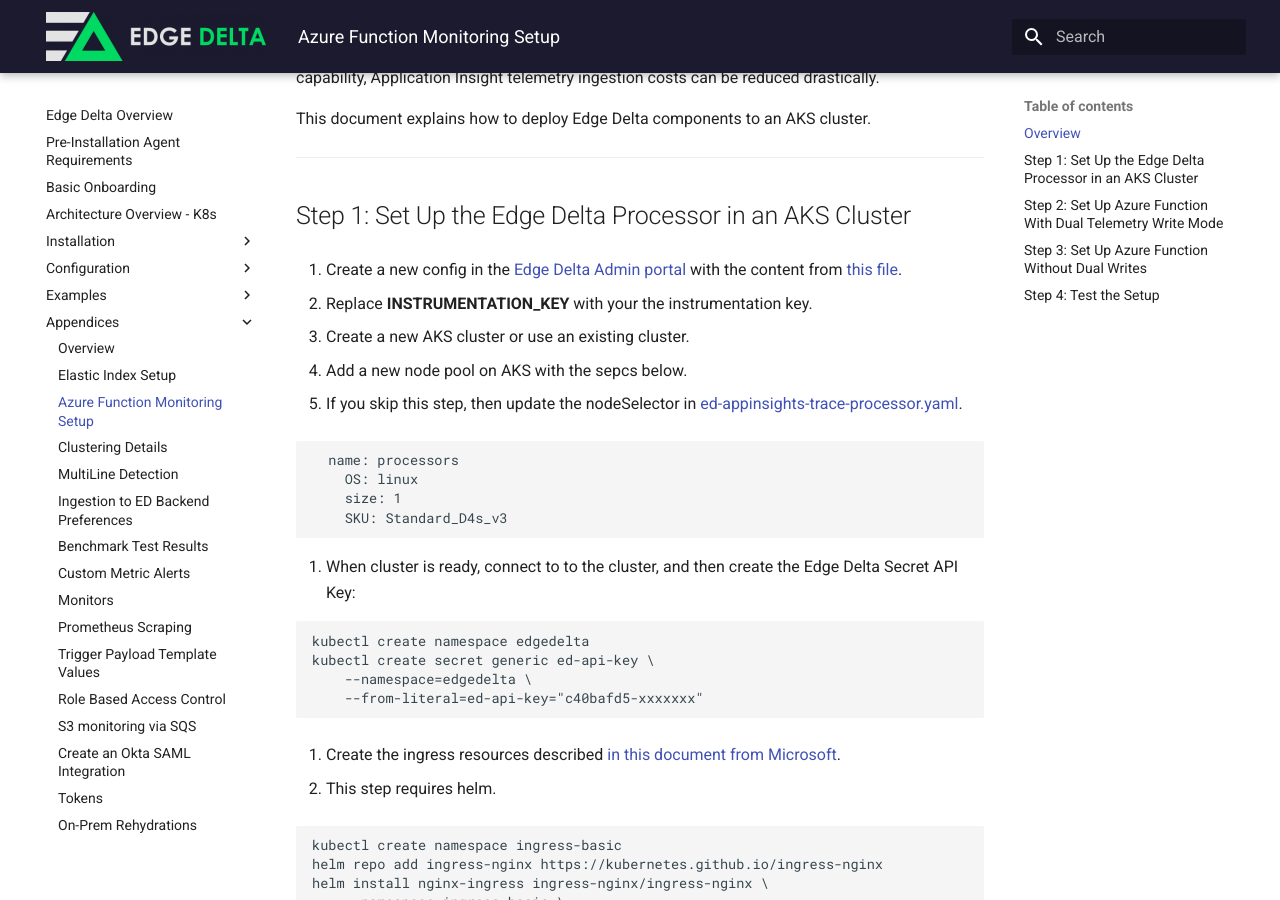
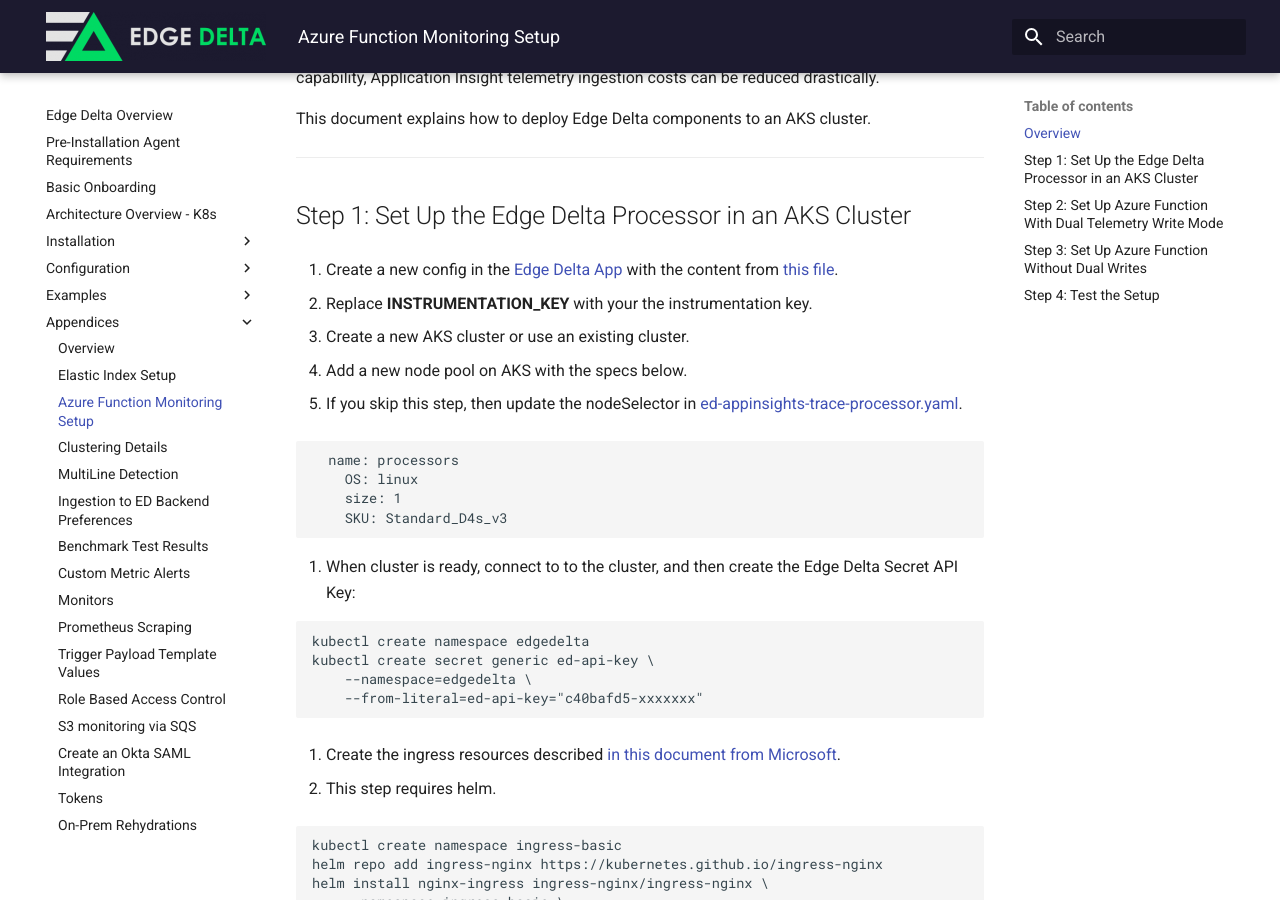
Before and after one commit to edgedelta/docs, an MkDocs documentation site: the page built from docs/appendices/azure-serverless-monitoring.md, in a window 1280 px wide and 900 px high, scrolled down 418 px. Built offline with MkDocs 1.6.1 and Material for MkDocs 9.7.7, drawn with Linux system fonts in a browser that asks for light colours.

Commit message:
Update azure-serverless-monitoring.md

```diff
--- a/docs/appendices/azure-serverless-monitoring.md
+++ b/docs/appendices/azure-serverless-monitoring.md
@@ -16,13 +16,13 @@ This document explains how to deploy Edge Delta components to an AKS cluster.
 
 ## Step 1: Set Up the Edge Delta Processor in an AKS Cluster
 
-1. Create a new config in the [Edge Delta Admin portal](https://admin.edgedelta.com/) with the content from [this file](https://raw.githubusercontent.com/edgedelta/docs/master/docs/appendices/aks_appinsight_trace_processor_agent_config.yaml).
+1. Create a new config in the [Edge Delta App](https://app.edgedelta.com/) with the content from [this file](https://raw.githubusercontent.com/edgedelta/docs/master/docs/appendices/aks_appinsight_trace_processor_agent_config.yaml).
 
 2. Replace **INSTRUMENTATION\_KEY** with your the instrumentation key.
 
 3. Create a new AKS cluster or use an existing cluster.
 
-4. Add a new node pool on AKS with the sepcs below.
+4. Add a new node pool on AKS with the specs below.
 
    * If you skip this step, then update the nodeSelector in [ed-appinsights-trace-processor.yaml](https://raw.githubusercontent.com/edgedelta/docs/master/docs/appendices/ed-appinsights-trace-processor.yaml).
 
```
